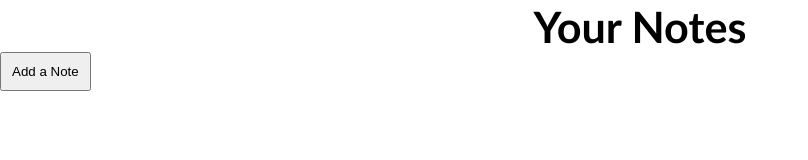
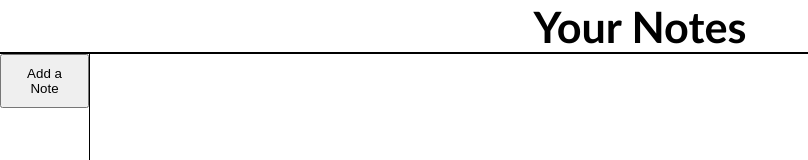
Before and after one commit to Exterval/rep1, a plain HTML site: page Proj_Code_14/index.html in a window 1280 px wide. Shown: the top 160 px of the page, without its empty margins (0-808 px from the left). Drawn offline with Linux system fonts and the light colour scheme.

Commit message:
added line

```diff
--- a/Proj_Code_14/index.html
+++ b/Proj_Code_14/index.html
@@ -9,7 +9,9 @@
 <body>
     <!--MAKE A NOTES APP USING CRUD(CREATE, READ, UPDATE, DELETE)-->
     <h1 id="title">Your Notes</h1>
-    <button id="add" onclick = "addNote()">Add a Note</button>
+    <hr>
+    <div id="line"><button id="add" onclick = "addNote()">Add a Note</button>
+</div>
     <div class="modal" id="modal">
         <div id="modalContent"><textarea name="textArea" id="textNotes" placeholder="enter your thoughts here..."></textarea>
             <button id="confirmBtn">Confirm</button>
--- a/Proj_Code_14/styles.css
+++ b/Proj_Code_14/styles.css
@@ -12,6 +12,17 @@ h1{
 
 button{
     padding: 10px;
+}
+
+hr{
+    border: 1px solid;
+}
+
+#line{
+   border-right: 1px solid;
+   height: 100vh;
+   width: 90px;
+
 }
 
 .modal{
```
